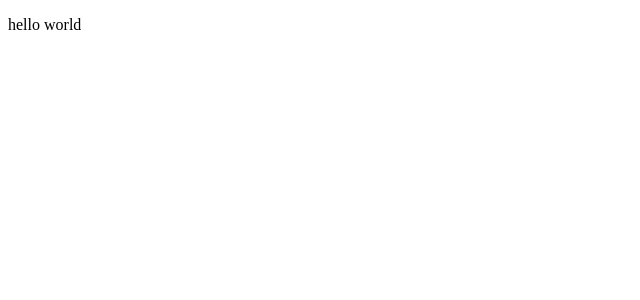
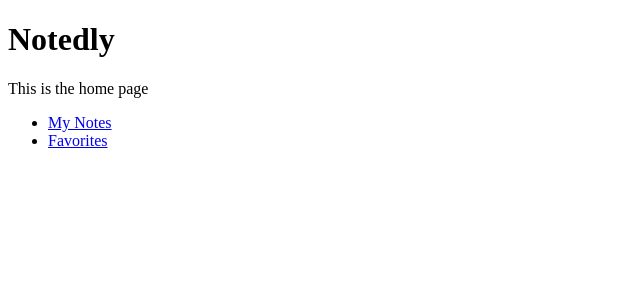
Before and after one commit to Wilson036/notely-web, a React (Vite) app: page / in a window 1280 px wide. Shown: the top 300 px of the page, without its empty margins (0-640 px from the left). Built offline with nearby package versions, Linux system fonts and the light colour scheme.

Commit message:
router setting

```diff
--- a/package.json
+++ b/package.json
@@ -32,7 +32,7 @@
     "react": "^16.14.0",
     "react-dom": "^16.14.0",
     "react-markdown": "4.2.2",
-    "react-router-dom": "5.1.2",
+    "react-router-dom": "5.2.0",
     "styled-components": "4.4.1"
   },
   "devDependencies": {
--- a/src/App.js
+++ b/src/App.js
@@ -1,10 +1,11 @@
+import Pages from './pages';
 import React from 'react';
 import ReactDOM from 'react-dom';
 
 const App = () => {
   return (
     <div>
-      <p>hello world</p>
+      <Pages />
     </div>
   );
 };
--- /dev/null
+++ b/src/pages/favorties.js
@@ -0,0 +1,15 @@
+import React, { useEffect } from 'react';
+
+const Favorites = () => {
+  useEffect(() => {
+    document.title = 'Favorites- Notedly';
+  });
+  return (
+    <div>
+      <h1>Notedly</h1>
+      <p>These are my notes</p>
+    </div>
+  );
+};
+
+export default Favorites;
--- /dev/null
+++ b/src/pages/home.js
@@ -0,0 +1,21 @@
+import React from 'react';
+import { Link } from 'react-router-dom';
+
+const Home = () => {
+  return (
+    <div>
+      <h1>Notedly</h1>
+      <p>This is the home page</p>
+      <ul>
+        <li>
+          <Link to="mynotes">My Notes</Link>
+        </li>
+        <li>
+          <Link to="favorites">Favorites</Link>
+        </li>
+      </ul>
+    </div>
+  );
+};
+
+export default Home;
--- /dev/null
+++ b/src/pages/index.js
@@ -0,0 +1,17 @@
+import React from 'react';
+import { BrowserRouter as Router, Route } from 'react-router-dom';
+import Favorites from './favorties';
+import Home from './home';
+import MyNotes from './mynotes';
+
+const Pages = () => {
+  return (
+    <Router>
+      <Route exact path="/" component={Home}></Route>
+      <Route path="/mynotes" component={MyNotes}></Route>
+      <Route path="/favorites" component={Favorites}></Route>
+    </Router>
+  );
+};
+
+export default Pages;
--- /dev/null
+++ b/src/pages/mynotes.js
@@ -0,0 +1,15 @@
+import React, { useEffect } from 'react';
+
+const MyNotes = () => {
+  useEffect(() => {
+    document.title = 'My Notes- Notedly';
+  });
+  return (
+    <div>
+      <h1>Notedly</h1>
+      <p>These are my notes</p>
+    </div>
+  );
+};
+
+export default MyNotes;
```
Also changed, not shown: 1 other file (tests, documents, lock files or other folders).
